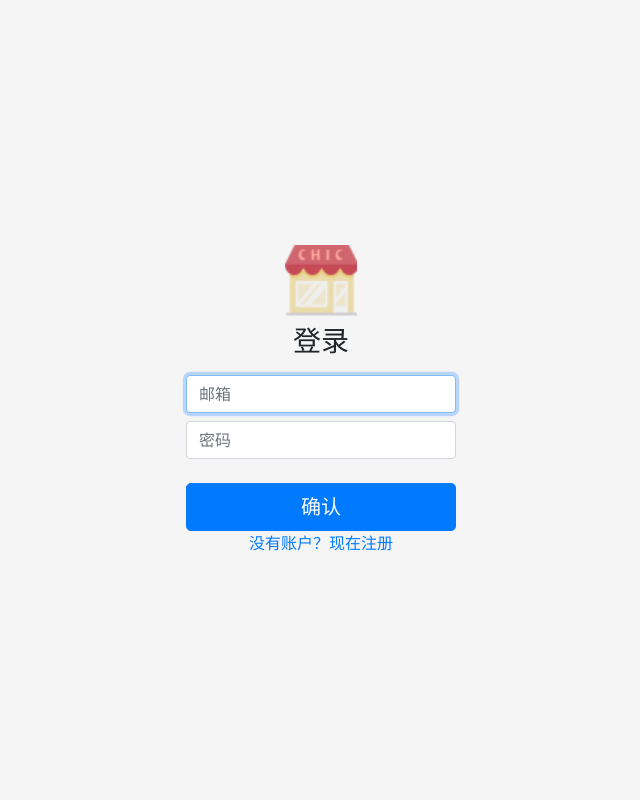
After one commit to XufengCh/SoftwareEngineeringProject, a Django app: page /users/login/ in a window 1280 px wide. The commit adds this page. Shown: the whole page, without its empty margins (319-959 px from the left). Run offline with Django 3.2, Linux system fonts and the light colour scheme; some libraries are stand-ins or nearby versions.

Commit message:
finish LOGIN 注册url：{% url 'users:register' %} 登录url：{% url 'login' %} 注销url: {% url 'logout' %}
It's CBM's time！

```diff
--- a/HouseOfFashion/HouseOfFashion/settings.py
+++ b/HouseOfFashion/HouseOfFashion/settings.py
@@ -124,3 +124,8 @@ STATICFILES_DIRS = [os.path.join(BASE_DIR, 'static')]
 
 # AUTH_USER_MODEL
 AUTH_USER_MODEL = 'users.User'
+
+# LOGOUT_REDIRECT_URL
+# LOGIN_REDIRECT_URL
+LOGOUT_REDIRECT_URL = '/'
+LOGIN_REDIRECT_URL = '/'
--- a/HouseOfFashion/HouseOfFashion/urls.py
+++ b/HouseOfFashion/HouseOfFashion/urls.py
@@ -22,4 +22,5 @@ urlpatterns = [
     path('', include('change.urls')),
     path('change/', include('change.urls')),
     path('users/', include('users.urls')),
+    path('users/', include('django.contrib.auth.urls')),
 ]
--- /dev/null
+++ b/HouseOfFashion/templates/registration/login.html
@@ -0,0 +1,92 @@
+<!DOCTYPE html>
+<html lang="zh-cn">
+<head>
+    <meta charset="UTF-8">
+    <meta content="IE=edge" http-equiv="X-UA-Compatible">
+    <meta content="width=device-width, initial-scale=1" name="viewport">
+    <title>Sign in</title>
+    {% load static %}
+    <link href="{% static 'change/assets/bookmark.ico' %}" rel="shortcut icon">
+    <link href="{% static 'change/assets/bookmark.ico' %}" rel="bookmark">
+
+    <!-- CSS -->
+    <link crossorigin="anonymous" href="https://cdn.bootcss.com/bootstrap/4.0.0/css/bootstrap.min.css"
+          integrity="sha384-Gn5384xqQ1aoWXA+058RXPxPg6fy4IWvTNh0E263XmFcJlSAwiGgFAW/dAiS6JXm" rel="stylesheet">
+    <link crossorigin="anonymous" href="https://use.fontawesome.com/releases/v5.8.1/css/all.css"
+          integrity="sha384-50oBUHEmvpQ+1lW4y57PTFmhCaXp0ML5d60M1M7uH2+nqUivzIebhndOJK28anvf" rel="stylesheet">
+    <!-- JAVASCRIPT -->
+    <script crossorigin="anonymous" integrity="sha256-WpOohJOqMqqyKL9FccASB9O0KwACQJpFTUBLTYOVvVU="
+            src="https://code.jquery.com/jquery-3.4.1.js"></script>
+    <script crossorigin="anonymous" integrity="sha384-ApNbgh9B+Y1QKtv3Rn7W3mgPxhU9K/ScQsAP7hUibX39j7fakFPskvXusvfa0b4Q"
+            src="https://cdn.bootcss.com/popper.js/1.12.9/umd/popper.min.js">
+    </script>
+    <script crossorigin="anonymous" integrity="sha384-JZR6Spejh4U02d8jOt6vLEHfe/JQGiRRSQQxSfFWpi1MquVdAyjUar5+76PVCmYl"
+            src="https://cdn.bootcss.com/bootstrap/4.0.0/js/bootstrap.min.js">
+    </script>
+    <style>
+        html, body {
+            height: 100%;
+            background-color: #f5f5f5;
+        }
+
+        body {
+            display: flex;
+            align-items: center;
+        }
+
+        form {
+            width: 100%;
+            max-width: 300px;
+            padding: 15px;
+            margin: auto;
+        }
+
+        ul {
+            margin-bottom: 0;
+        }
+
+        .errorlist {
+            padding-inline-start: 0;
+        }
+
+        .errorlist li {
+            list-style: none;
+            color: red;
+        }
+    </style>
+</head>
+<body class="py-4">
+    <form action="{% url 'login' %}" method="POST">
+        {% csrf_token %}
+        <div class="text-center">
+            <a href="/" class="card-link">
+                <img class="mb-2" height="72" src="{% static 'change/assets/bookmark.ico' %}" width="72">
+            </a>
+            <h1 class="h3 mb-3 font-weight-normal">登录</h1>
+        </div>
+
+        {{ form.non_field_errors }}
+
+        <div class="form-group my-2">
+            <label class="sr-only" for="id_username">用户名：</label>
+            <input type="email" name="username" autofocus required id="id_username" placeholder="邮箱" class="form-control">
+            {% if form.username.errors %}
+                <small>{{ form.username.errors }}</small>
+            {% endif %}
+        </div>
+
+        <div class="form-group my-2">
+            <label class="sr-only" for="id_username">密码：</label>
+            <input type="password" name="password" required id="id_password" placeholder="密码" class="form-control">
+            {% if form.password.errors %}
+                <small>{{ form.password.errors }}</small>
+            {% endif %}
+        </div>
+
+        <div class="text-center mt-4">
+            <button class="btn btn-lg btn-primary btn-block" type="submit">确认</button>
+            <a class="my-2 mx-auto" href="{% url 'users:register' %}">没有账户？现在注册</a>
+        </div>
+    </form>
+</body>
+</html>
```
Also changed, not shown: HouseOfFashion/templates/users/register.html (+17 -5 lines), HouseOfFashion/db.sqlite3.
